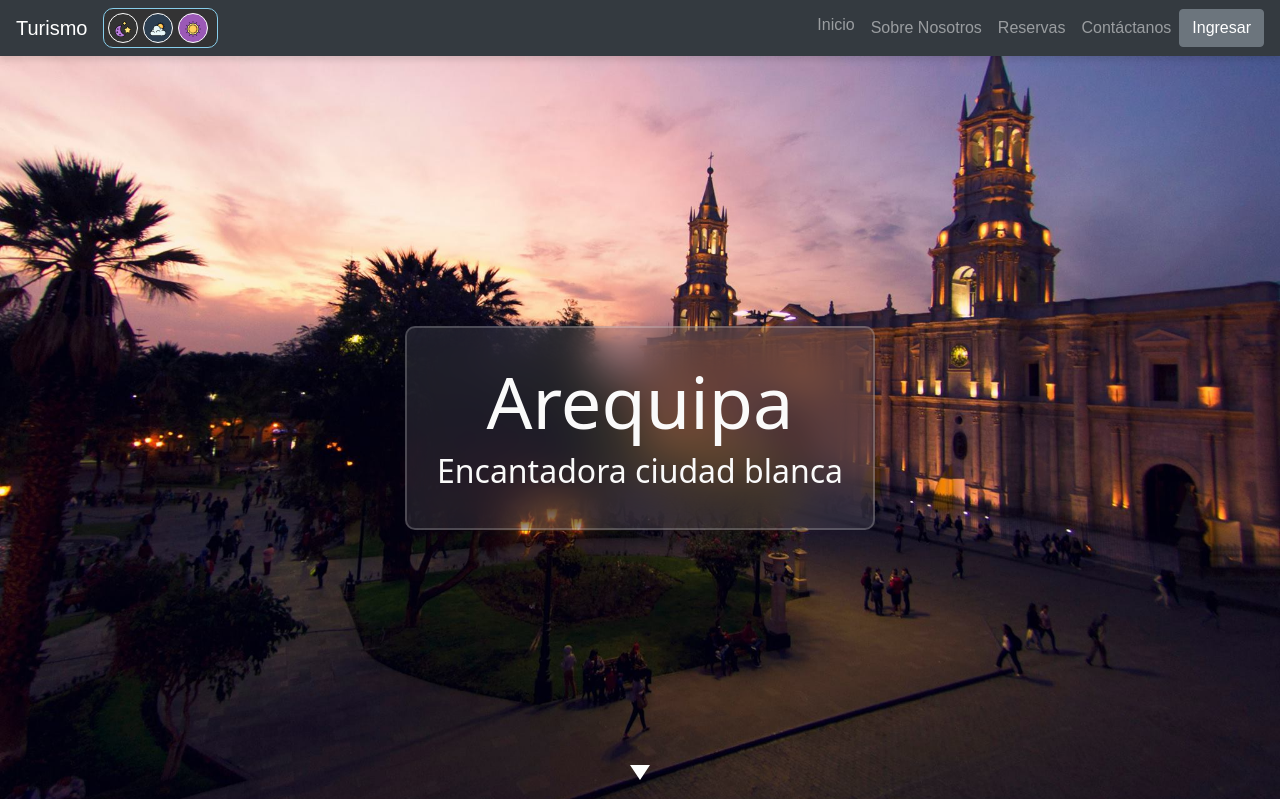
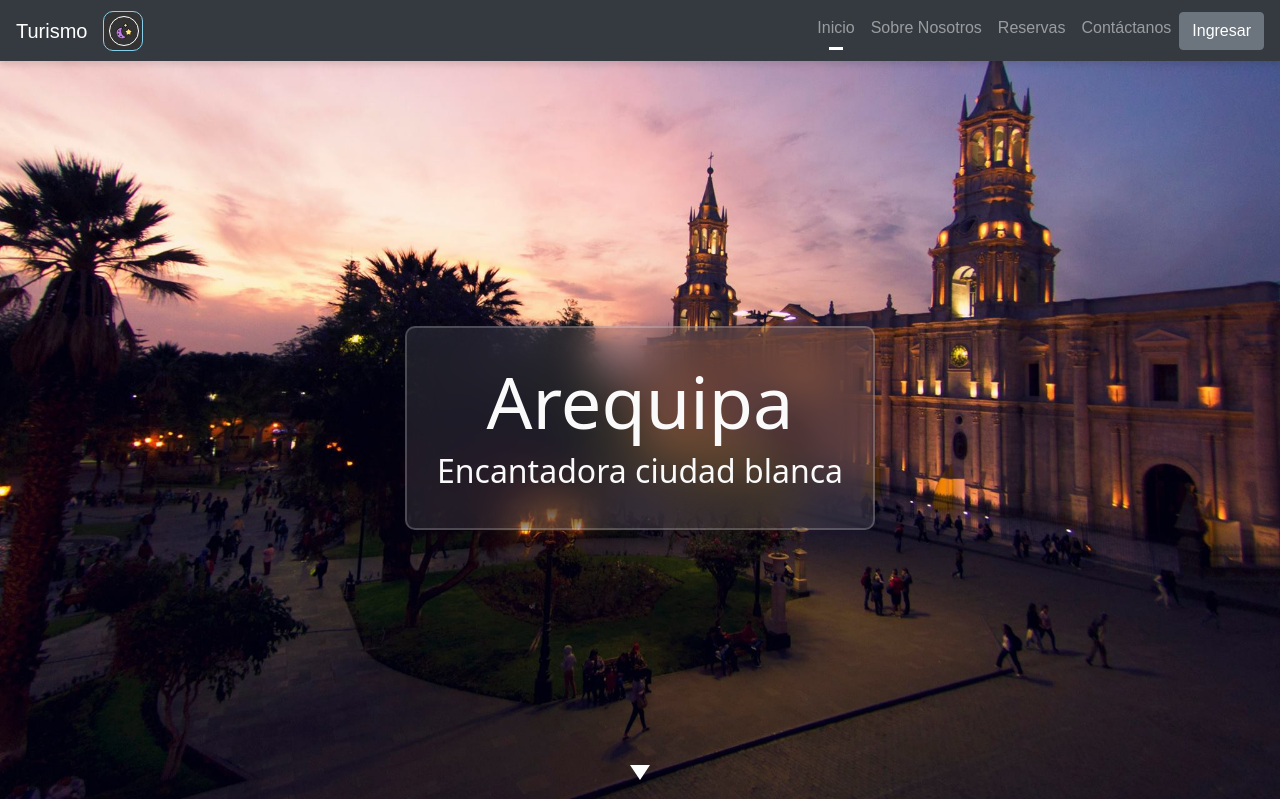
Before and after one commit to estrosebas/web-turismo, a PHP site: page / in a window 1280 px wide. Shown: the top 799 px of the page. Run offline with PHP 8.4, Linux system fonts and the light colour scheme; some libraries are stand-ins or nearby versions; some web fonts are replaced.

Commit message:
more css

```diff
--- a/css/styles.css
+++ b/css/styles.css
@@ -10,10 +10,34 @@ body, html {
     box-shadow: 0 4px 6px rgba(0, 0, 0, 0.1);
 
 }
+.navbar-nav .nav-link {
+    position: relative; /* Necesario para la animación */
+    padding-bottom: 10px; /* Espacio para el borde inferior */
+    border-bottom: 3px solid transparent; /* Borde inferior inicial transparente */
+    transition: border-bottom-color 0.3s ease; /* Transición para suavizar el cambio */
+}
+
+.navbar-nav .nav-link::after {
+    content: ''; /* Crea un pseudo-elemento para la animación */
+    position: absolute;
+    bottom: 0;
+    left: 50%; /* Parte central del enlace */
+    width: 0;
+    height: 3px; /* Grosor del borde inferior */
+    background-color: #ffffff; /* Color del borde inferior */
+    transition: width 0.3s ease, left 0.3s ease; /* Transiciones para la animación */
+}
+
+.navbar-nav .nav-link.seleccionado::after {
+    width: calc(100% - 40px); /* Ancho completo menos los márgenes de los enlaces */
+    left: 20px; /* Alineación a la izquierda después de la animación */
+}
+
 
 .btn-secondary:hover {
     background-color: #555;
 }
+
 
 .letreros-titulo{
     font-size: 72px;
@@ -39,9 +63,7 @@ body, html {
     font-style: normal;
     color: #fafafa;
 }
-.seleccionado {
-    padding-top: 5px;
-}
+
 .scroll-down {
     position: absolute;
     bottom: 20px;
@@ -116,12 +138,19 @@ footer .btn-outline-light {
 
 
 
+#seleccion {
+    background-color: #333334;
+    border-radius: 10px;
+    text-align: center;
+    border: 1px solid #87CEEB;
+    width: 40px; /* Tamaño inicial del contenedor, igual al tamaño de un botón */
+    overflow: hidden;
+    transition: width 0.3s ease; /* Transición para la expansión */
+    position: relative;
+}
 
-
-.selector-color {
-    position: fixed;
-    bottom: 10px;
-    left: 10px;
+#seleccion:hover {
+    width: 120px; /* Tamaño expandido del contenedor para mostrar los tres botones */
 }
 
 .btn-color {
@@ -131,25 +160,52 @@ footer .btn-outline-light {
     border: 1px white solid;
     border-radius: 50%;
     cursor: pointer;
+    opacity: 0; /* Inicialmente invisibles */
+    transition: opacity 0.3s ease, transform 0.3s ease; /* Transición para la visibilidad y el movimiento */
+    transform: translateX(-100%); /* Desplazamiento inicial fuera del contenedor */
+}
+
+#seleccion .seleccionado {
+    opacity: 1; /* El botón seleccionado es visible */
+    transform: translateX(0); /* El botón seleccionado no se desplaza */
+    position: absolute; /* Asegura que el botón seleccionado no se mueva */
+    top: 50%; /* Centra verticalmente */
+    left: 5px; /* Ajusta horizontalmente */
+    transform: translateY(-50%); /* Alineación precisa */
+    width: 30px;
+    height: 30px;
+    border-radius: 50%;
+}
+
+#seleccion:hover .btn-color {
+    opacity: 1; /* Visibles al pasar el mouse */
+    transform: translateX(0); /* Desplazamiento a su posición original */
+    position: static; /* Resetea la posición de los botones no seleccionados */
 }
 
 #btn-sol {
-    background-color: #333333; /* Amarillo */
+    background-color: #333333; /* Color para el botón sol */
 }
 
 #btn-nube {
-    background-color: #2C3E50; /* Azul */
+    background-color: #2C3E50; /* Color para el botón nube */
 }
 
 #btn-luna {
-    background-color: #9B59B6; /* Morado */
+    background-color: #9B59B6; /* Color para el botón luna */
 }
-#seleccion{
-    background-color: #333334;
-    border-radius: 10px;
-    text-align: center;
-    border: 1px solid #87CEEB ;
+
+.btn-color img {
+    max-width: 100%;
+    height: auto;
+    border-radius: 50%; /* Asegura que las imágenes también sean redondas */
 }
+
+#seleccion .seleccionado img {
+    max-width: 100%;
+    height: auto;
+}
+
 
 .footer-form input, .footer-form textarea {
             background-color: #333;
@@ -181,4 +237,5 @@ footer .btn-outline-light {
             padding: 0;
             display: inline-flex;
             align-items: center;
-            justify-content: center;}
+            justify-content: center;
+        }
--- a/index.html
+++ b/index.html
@@ -23,7 +23,7 @@
             </button>
             <div class="collapse navbar-collapse" id="navbarNav">
                 <div id="seleccion" class="d-flex align-items-center p-1 mr-auto ">
-                <button id="btn-sol" class="btn-color sol">
+                <button id="btn-sol" class="btn-color seleccionado">
                     <img src="./imagenes/noche.png" alt="Sol" style="max-width: 100%; height: auto;">
                 </button>
                 <button id="btn-nube" class="btn-color">
@@ -136,11 +136,11 @@ d-block: Hace que la imagen se comporte como un elemento en bloque, lo cual es n
             </div>
         </div>
     </section>
-    <footer id="contacto" class="bg-dark text-white text-center py-4">
+    <footer id="contacto" class="bg-dark text-white text-center py-4 pt-5">
         <div class="container">
             <div class="row">
                 <div class="col-md-12 mb-4">
-                    <h4 class="mb-4">Consulta con nosotros</h4>
+                    <h2 class="mb-4 letreros">Consulta con nosotros</h2>
                     <form class="footer-form text-start" action="php/consulta.php" method="POST">
                         <input type="hidden" name="action" value="insert">
                         <div class="form-row">
--- a/js/script.js
+++ b/js/script.js
@@ -5,6 +5,26 @@ const enviado = urlParams.get('enviado');
 if (enviado === 'true') {
   alert('Formulario enviado correctamente');
 }
+
+document.addEventListener('DOMContentLoaded', (event) => {
+    const buttons = document.querySelectorAll('.btn-color');
+    const seleccion = document.getElementById('seleccion');
+
+    buttons.forEach(button => {
+        button.addEventListener('click', () => {
+            buttons.forEach(btn => btn.classList.remove('seleccionado'));
+            button.classList.add('seleccionado');
+        });
+
+        // Mantener el botón seleccionado cuando el contenedor se encoja
+        seleccion.addEventListener('mouseleave', () => {
+            const seleccionado = document.querySelector('.btn-color.seleccionado');
+            if (seleccionado) {
+                seleccionado.classList.add('seleccionado');
+            }
+        });
+    });
+});
 
 function seleccionar(link) {
     var opciones = document.querySelectorAll('#navbarNav .nav-link');
```
